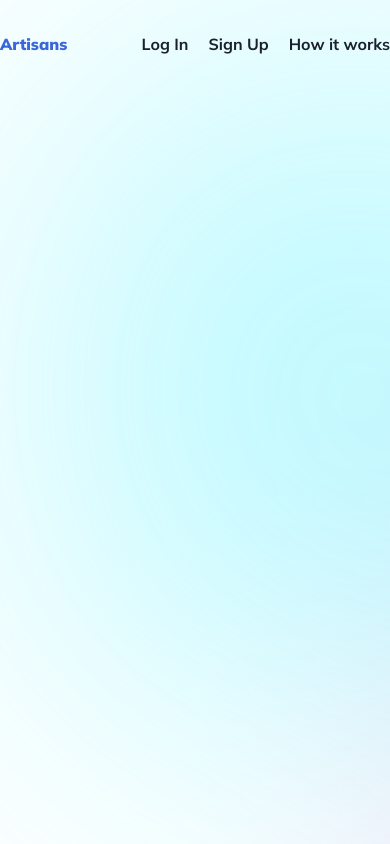
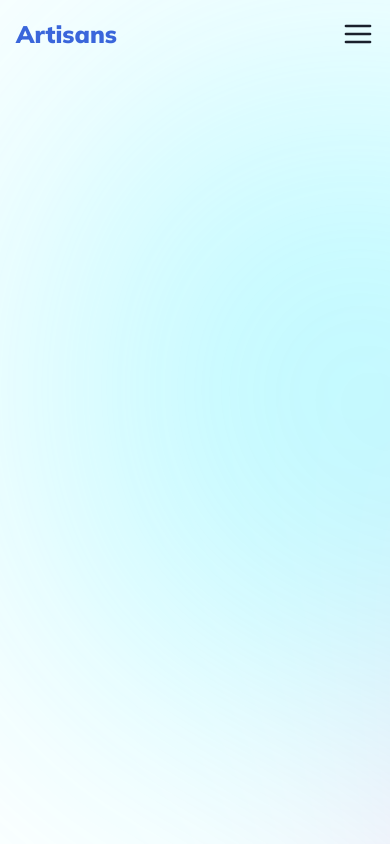
Before and after one commit to EmmanuelOloke/artisans, a Next.js app: page / in a window 390 px wide. Built offline with nearby package versions, Linux system fonts and the light colour scheme.

Commit message:
completed responsive navbar

```diff
--- a/src/components/NavBar.tsx
+++ b/src/components/NavBar.tsx
@@ -1,12 +1,36 @@
-import React from 'react';
-import { Box, Text, Link, HStack } from '@chakra-ui/react';
+import React, { useRef } from 'react';
+import {
+  Box,
+  Text,
+  Link,
+  HStack,
+  useDisclosure,
+  Drawer,
+  DrawerBody,
+  DrawerOverlay,
+  DrawerContent,
+  DrawerCloseButton,
+  DrawerHeader,
+  VStack,
+} from '@chakra-ui/react';
+import { HamburgerIcon, CloseIcon } from '@chakra-ui/icons';
 
 const NavBar = () => {
+  const { isOpen, onOpen, onClose } = useDisclosure();
+  const navRef = useRef(null);
+
   return (
     <Box width="100vw" display="flex" justifyContent="center">
       <HStack
         w={{ base: '100%', sm: '100%', md: '100%', lg: '80%', xl: '80%', '2xl': '60%' }}
-        padding="2rem 0"
+        padding={{
+          base: '1rem 1rem',
+          sm: '1rem 1rem',
+          md: '1rem 1rem',
+          lg: '2rem 0',
+          xl: '2rem 0',
+          '2xl': '2rem 0',
+        }}
         display="flex"
         alignItems="center"
         justifyContent="space-between"
@@ -16,9 +40,9 @@
             <Text
               fontWeight="extrabold"
               fontSize={{
-                base: '1rem',
-                sm: '1rem',
-                md: '1rem',
+                base: '1.5rem',
+                sm: '1.5rem',
+                md: '1.5rem',
                 lg: '2rem',
                 xl: '2rem',
                 '2xl': '2rem',
@@ -30,8 +54,19 @@
           </Link>
         </Box>
 
-        <HStack display="flex" gap={5}>
-          <Link href="http://localhost:3000" _hover={{ textDecoration: 'none' }}>
+        <HStack gap={5}>
+          <Link
+            href="http://localhost:3000"
+            _hover={{ textDecoration: 'none' }}
+            display={{
+              base: 'none',
+              sm: 'none',
+              md: 'none',
+              lg: 'flex',
+              xl: 'flex',
+              '2xl': 'flex',
+            }}
+          >
             <Text
               fontSize="1rem"
               fontWeight="bold"
@@ -46,7 +81,18 @@
             </Text>
           </Link>
 
-          <Link href="http://localhost:3000" _hover={{ textDecoration: 'none' }}>
+          <Link
+            href="http://localhost:3000"
+            _hover={{ textDecoration: 'none' }}
+            display={{
+              base: 'none',
+              sm: 'none',
+              md: 'none',
+              lg: 'flex',
+              xl: 'flex',
+              '2xl': 'flex',
+            }}
+          >
             <Text
               fontSize="1rem"
               fontWeight="bold"
@@ -61,7 +107,18 @@
             </Text>
           </Link>
 
-          <Link href="http://localhost:3000" _hover={{ textDecoration: 'none' }}>
+          <Link
+            href="http://localhost:3000"
+            _hover={{ textDecoration: 'none' }}
+            display={{
+              base: 'none',
+              sm: 'none',
+              md: 'none',
+              lg: 'flex',
+              xl: 'flex',
+              '2xl': 'flex',
+            }}
+          >
             <Text
               fontSize="1rem"
               fontWeight="bold"
@@ -75,8 +132,108 @@
               How it works
             </Text>
           </Link>
+
+          <Box
+            ref={navRef}
+            onClick={onOpen}
+            display={{
+              base: 'flex',
+              sm: 'flex',
+              md: 'flex',
+              lg: 'none',
+              xl: 'none',
+              '2xl': 'none',
+            }}
+          >
+            <HamburgerIcon boxSize={8} />
+          </Box>
         </HStack>
       </HStack>
+
+      <Drawer
+        isOpen={isOpen}
+        onClose={onClose}
+        placement="left"
+        initialFocusRef={navRef}
+        size="full"
+      >
+        <DrawerOverlay />
+
+        <DrawerContent>
+          <Box>
+            <DrawerHeader>
+              <Text
+                fontWeight="extrabold"
+                fontSize={{
+                  base: '1.5rem',
+                  sm: '1.5rem',
+                  md: '1.5rem',
+                  lg: '2rem',
+                  xl: '2rem',
+                  '2xl': '2rem',
+                }}
+                color="#3A66DB"
+              >
+                Artisans
+              </Text>
+            </DrawerHeader>
+
+            <DrawerCloseButton
+              fontSize="1.2rem"
+              marginTop={2.5}
+              color="#292F2E"
+              fontWeight="bold"
+            />
+          </Box>
+
+          <DrawerBody display="flex" justifyContent="center" alignItems="center">
+            <VStack spacing="24px">
+              <Link href="http://localhost:3000" _hover={{ textDecoration: 'none' }}>
+                <Text
+                  fontSize="1.5rem"
+                  fontWeight="bold"
+                  transition="all .4s"
+                  _hover={{
+                    color: '#3A66DB',
+                    borderBottom: '2px solid #3A66DB',
+                    marginBottom: '-2px',
+                  }}
+                >
+                  Log In
+                </Text>
+              </Link>
+              <Link href="http://localhost:3000" _hover={{ textDecoration: 'none' }}>
+                <Text
+                  fontSize="1.5rem"
+                  fontWeight="bold"
+                  transition="all .4s"
+                  _hover={{
+                    color: '#3A66DB',
+                    borderBottom: '2px solid #3A66DB',
+                    marginBottom: '-2px',
+                  }}
+                >
+                  Sign Up
+                </Text>
+              </Link>
+              <Link href="http://localhost:3000" _hover={{ textDecoration: 'none' }}>
+                <Text
+                  fontSize="1.5rem"
+                  fontWeight="bold"
+                  transition="all .4s"
+                  _hover={{
+                    color: '#3A66DB',
+                    borderBottom: '2px solid #3A66DB',
+                    marginBottom: '-2px',
+                  }}
+                >
+                  How it works
+                </Text>
+              </Link>
+            </VStack>
+          </DrawerBody>
+        </DrawerContent>
+      </Drawer>
     </Box>
   );
 };
```
